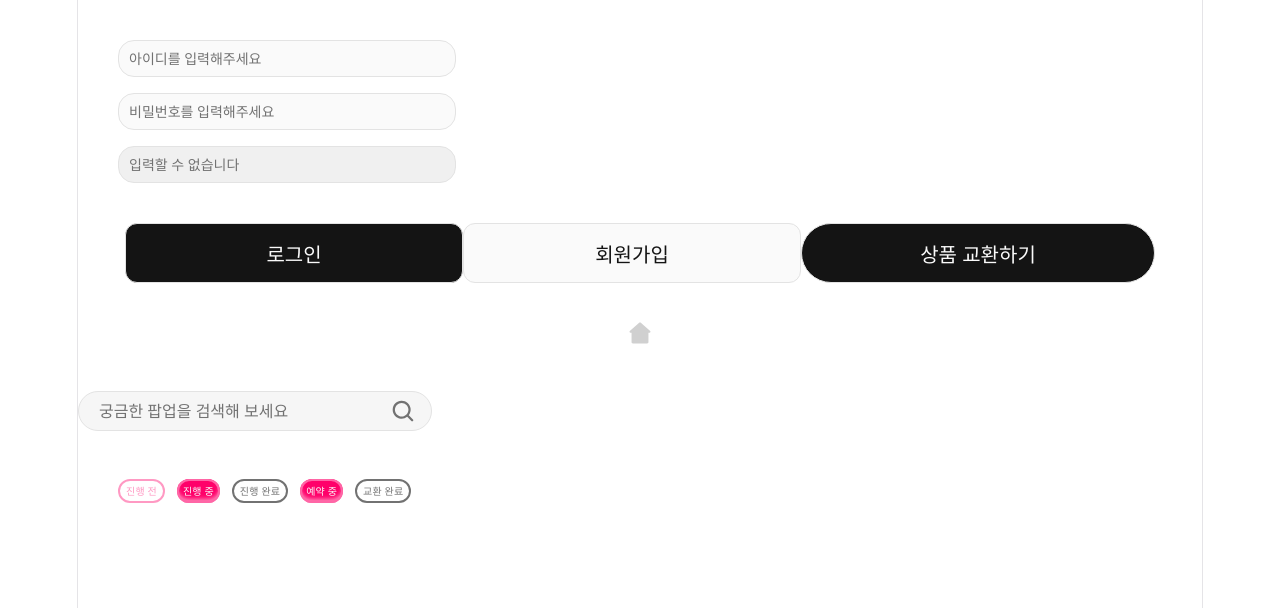
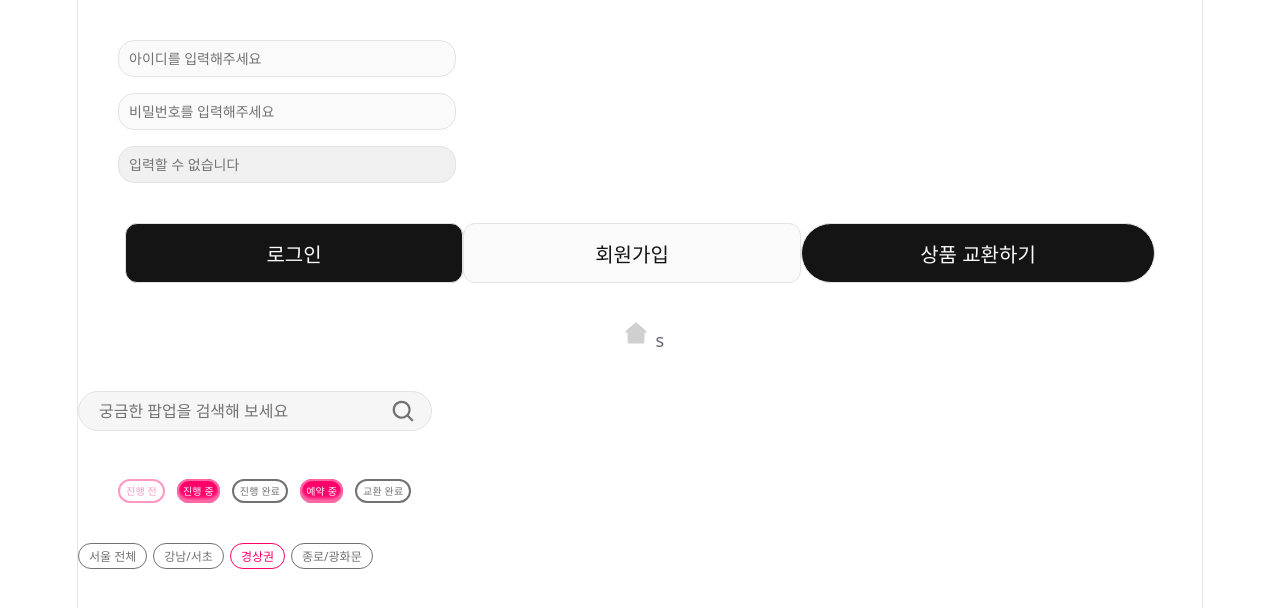
Before and after one commit to line4thon-team22/pickit-frontend, a React (Vite) app: page /test in a window 1280 px wide. Shown: the top 608 px of the page. Built offline with nearby package versions, Linux system fonts and the light colour scheme.

Commit message:
:sparkles: Feat: 카테고리 버튼 ui 구현

```diff
--- /dev/null
+++ b/src/components/button/CategoryButton.jsx
@@ -0,0 +1,52 @@
+import { useState } from "react";
+import styled from "styled-components";
+
+export default function CategoryButton({
+  children,
+  defaultSelected = false,
+  onChange,
+  ...props
+}) {
+  const [selected, setSelected] = useState(defaultSelected);
+
+  const handleClick = () => {
+    setSelected(!selected);
+    onChange?.(!selected);
+  };
+
+  return (
+    <Chip
+      type="button"
+      $selected={selected}
+      onClick={handleClick}
+      aria-pressed={selected}
+      {...props}
+    >
+      {children}
+    </Chip>
+  );
+}
+
+const Chip = styled.button`
+  width: fit-content;
+  height: object-fit;
+  padding: 3px 10px;
+
+  border: 1px solid ${({ $selected }) => ($selected ? "#FF006A" : "#727272")};
+  border-radius: 10000px;
+  background-color: #ffffff;
+
+  color: ${({ $selected }) => ($selected ? "#FF006A" : "#727272")};
+
+  font-family: inherit;
+  font-size: 12px;
+  font-weight: 400;
+  white-space: nowrap;
+
+  display: inline-flex;
+  justify-content: center;
+  align-items: center;
+
+  cursor: pointer;
+  box-sizing: border-box;
+`;
--- a/src/pages/test/TestPage.jsx
+++ b/src/pages/test/TestPage.jsx
@@ -6,6 +6,7 @@ import homePink from "../../assets/images/icon/home-pink.svg";
 import CommonInput from "../../components/input/CommonInput";
 import SearchBar from "../../components/input/SearchBar";
 import StatusBadge from "../../components/badge/StatusBadge";
+import CategoryButton from "../../components/button/CategoryButton";
 
 function TestPage() {
   return (
@@ -40,6 +41,7 @@ function TestPage() {
           $height={40}
           $iconSize={28}
         />
+        s
       </div>
 
       <div style={{ padding: "8px 0" }}>
@@ -54,6 +56,13 @@ function TestPage() {
         <StatusBadge type="reservation" status="ongoing" />
         <StatusBadge type="reservation" status="completed" />
       </div>
+
+      <div style={{ display: "flex", gap: "6px" }}>
+        <CategoryButton>서울 전체</CategoryButton>
+        <CategoryButton>강남/서초</CategoryButton>
+        <CategoryButton defaultSelected={true}>경상권</CategoryButton>
+        <CategoryButton>종로/광화문</CategoryButton>
+      </div>
     </div>
   );
 }
```
